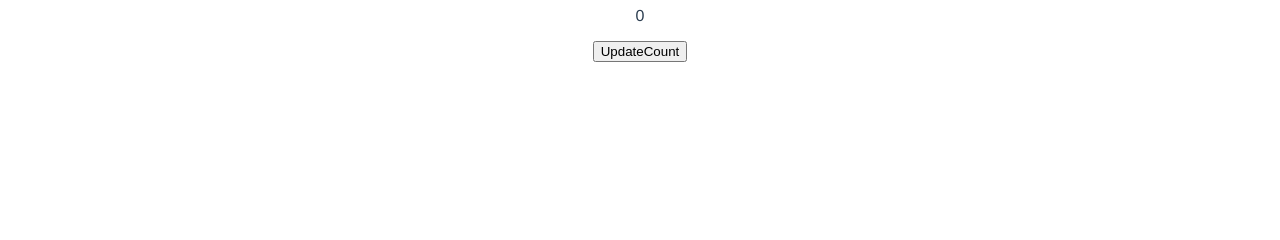
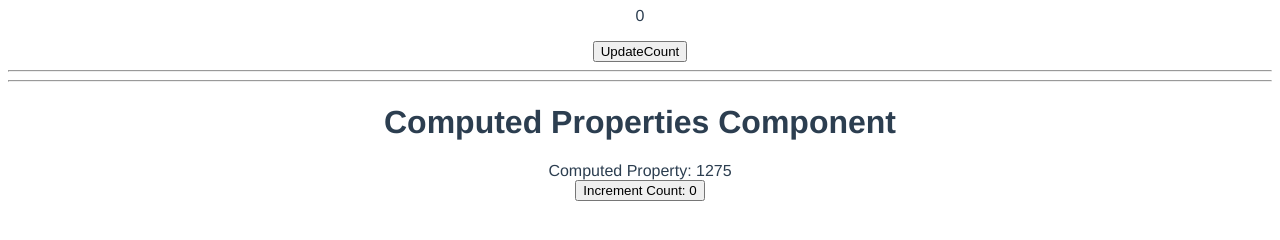
Before and after one commit to saqib-vm1/vue-git-practice, a Vue app: page / in a window 1280 px wide. Shown: the part 486-726 px from the top of the page. Built offline with nearby package versions, Linux system fonts and the light colour scheme.

Commit message:
computed properties testing

```diff
--- a/src/App.vue
+++ b/src/App.vue
@@ -7,12 +7,16 @@
   <hr />
   <hr />
   <ProvideInject />
+  <hr />
+  <hr />
+  <ComputedProperties />
 </template>
 
 <script setup>
   import TemplateSyntax from './components/template-syntax/TemplateSyntax.vue';
   import VModel from './components/v-model/VModel.vue';
   import ProvideInject from './components/provide-inject/ProvideInject.vue';
+import ComputedProperties from './components/computed-properties/ComputedProperties.vue';
 </script>
 
 <style>
--- /dev/null
+++ b/src/components/computed-properties/ComputedProperties.vue
@@ -0,0 +1,38 @@
+<template>
+    <h1>Computed Properties Component</h1>
+    <div>Computed Property: {{ sumOfNumbers }}</div>
+
+    <button @click="change_count">Increment Count: {{ count }}</button>
+</template>
+
+<script setup>
+    import { ref, computed, onUpdated } from 'vue';
+
+    const count = ref(0);
+    const n = ref(50);
+
+    const sumOfNumbers = computed(() => {
+        console.log('computed function')
+        let sum = 0;
+        for(let i=1; i<=n.value; i++) {
+            sum += i;
+        }
+        return sum
+    });
+
+    function change_count() {
+        count.value++;
+        if(count.value % 10 === 0) {
+            n.value = count.value;
+        }
+    }
+
+    onUpdated(() => {
+        console.log('component updated');
+    })
+    // Notice in the console that component re-renders on every count incement...
+    // but computed function executes its callback only when its dependencies has changed.
+</script>
+
+<!-- computed function runs its callback only when its dependencies are changed -->
+<!-- if its dependencies didn't on changed it returns the cached value based on its dependencies on component re-renders-->
```
